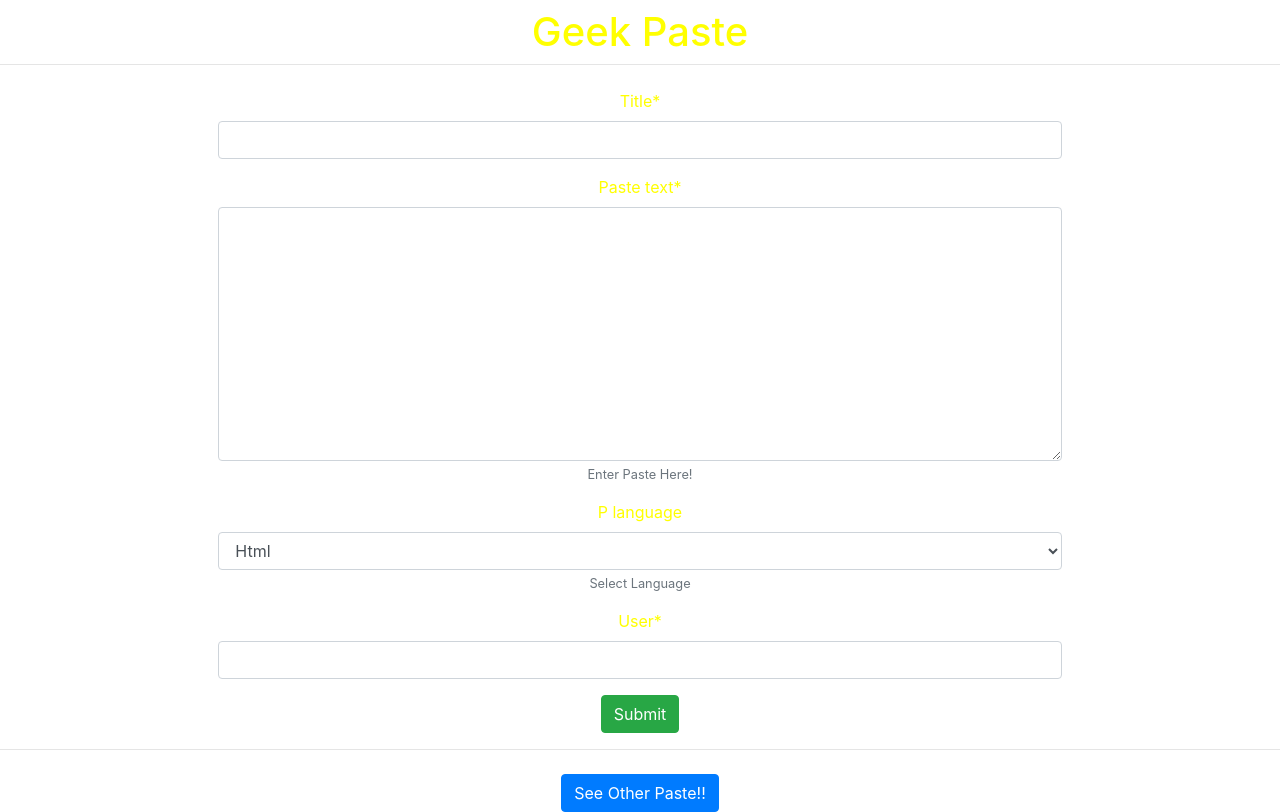
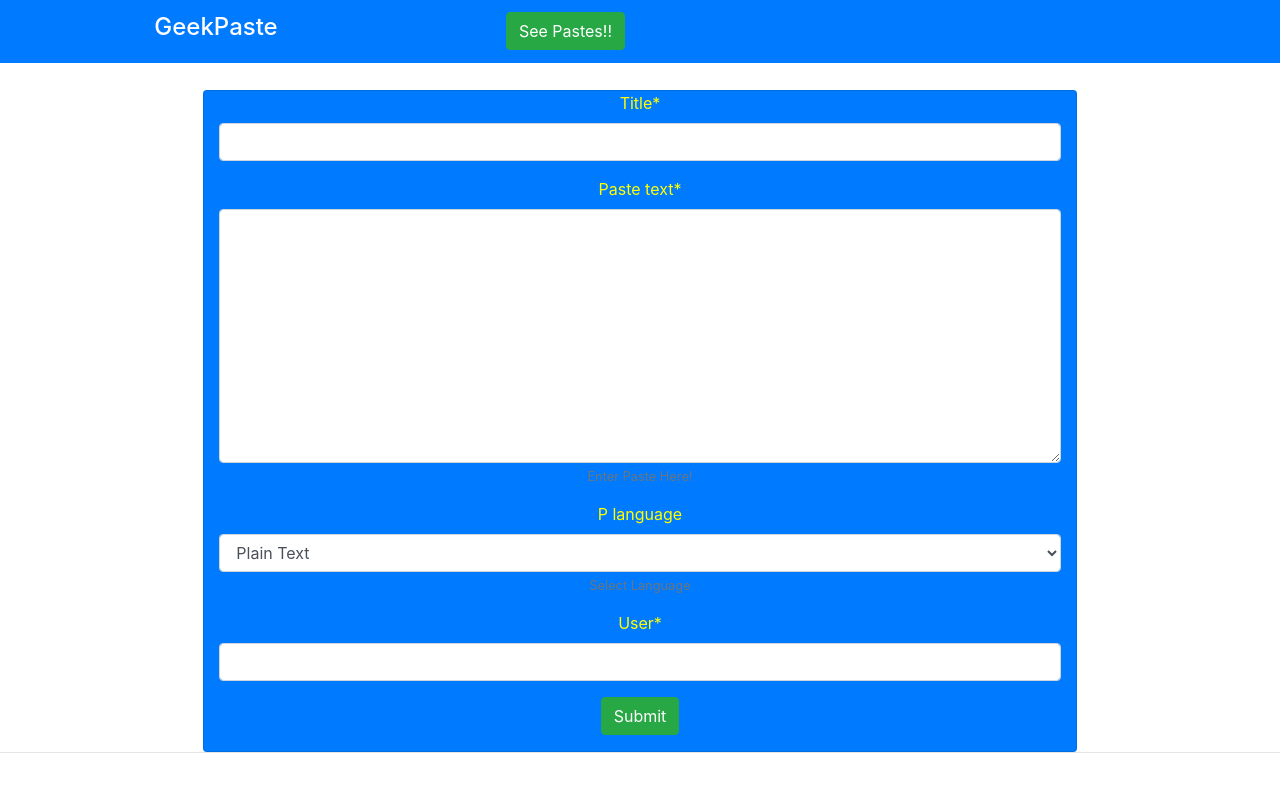
Before and after one commit to geek3000/PasteGeek, a Django app: page / in a window 1280 px wide. After the commit the page ends 753 px from the top, so only its background shows below. Run offline with Django 3.2, Linux system fonts and the light colour scheme; some libraries are stand-ins or nearby versions.

Commit message:
Great improve

```diff
--- a/pastebin_app/forms.py
+++ b/pastebin_app/forms.py
@@ -1,9 +1,12 @@
 from django import forms
 FAVORITE_COLORS_CHOICES = [
+    ('plaintext', 'Plain Text'),
     ('html', 'Html'),
     ('css', 'Css'),
     ('javascript', 'Javascript'),
     ('python', 'Python'),
+    ('php', 'Php'),
+    ('java', 'Java'),
 ]
 
 class PasteForm(forms.Form):
@@ -15,5 +18,5 @@ class PasteForm(forms.Form):
     user = forms.CharField(max_length=10)
 
 class CommentForm(forms.Form):
-    Name = forms.CharField(max_length=10)
-    comment = forms.CharField(widget=forms.Textarea, help_text="Your comment Here!")
+    Name = forms.CharField(max_length=10, required=True)
+    comment = forms.CharField(widget=forms.Textarea, help_text="Your comment Here!", required=True)
--- a/pastebin_app/templates/pastebin_app/views/index.html
+++ b/pastebin_app/templates/pastebin_app/views/index.html
@@ -16,10 +16,18 @@
 </head>
 
 <body>
-    <h1 class="mt-2">Geek Paste</h1>
-    <hr class="mt-0 mb-4">
-    <div class="row justify-content-center">
-        <div class="col-8">
+    <nav class="navbar navbar-expand-md navbar-dark fixed-top bg-primary">
+        <div class="col-4">
+            <a href="/" class="navbar-brand">
+                <h4>GeekPaste</h4>
+            </a>
+        </div>
+        <div class="col-2  text-right">
+            <a href="/pastes/"><button type="submit" class="btn btn-success">See Pastes!!</button></a>
+        </div>
+    </nav>
+    <div class="row justify-content-center" style="margin-top: 90px !important;">
+        <div class="card bg-primary col-8">
             {% load crispy_forms_tags %}
             <form method="post" action="/" novalidate>
                 {% csrf_token %}
@@ -32,9 +40,7 @@
     </div>
     <hr class="mt-0 mb-4">
     <div class="row justify-content-center">
-        <div class="col-4">
-            <a href="/pastes/"><button type="submit" class="btn btn-primary">See Other Paste!!</button></a>
-        </div>
+
     </div>
 </body>
 
--- a/pastebin_app/views.py
+++ b/pastebin_app/views.py
@@ -21,6 +21,8 @@ def home(request):
             else:
                 new_item = Paste(title=title, paste_text=paste_text, user=user)
             new_item.save()
+            return redirect('/pastes/')
+        else:
             return render(request, 'pastebin_app/views/index.html',  {'form': form})
     return render(request, 'pastebin_app/views/index.html',  {'form': form})
 
@@ -31,10 +33,14 @@ def list(request):
 
 
 def display(request, id):
-    paste = Paste.objects.filter(id=id)
+    pastes = Paste.objects.filter(id=id)
     comments = Comment.objects.filter(id_paste=id)
     form = CommentForm(request.POST or None)
-    return render(request, 'pastebin_app/views/display.html',  {'paste': paste[0], 'form': form, 'comments': comments})
+    try:
+        paste=pastes[0]
+    except:
+        paste=False
+    return render(request, 'pastebin_app/views/display.html',  {'paste': paste, 'form': form, 'comments': comments})
 
 
 def save_comment(request, id):
@@ -46,9 +52,9 @@ def save_comment(request, id):
             comment = form.cleaned_data['comment']
             new_comment = Comment(name=name, comment=comment, id_paste=id)
             new_comment.save()
-            return redirect("/pastes/"+str(id))
+            return redirect("/pastes/"+str(id), {'form': form})
         else:
-            return redirect("/pastes/"+str(id))
+            return redirect("/pastes/"+str(id), {'form': form})
 
 def delete(request, id):
     paste=Paste.objects.filter(id=id)
--- /dev/null
+++ b/requirement.txt
@@ -0,0 +1,2 @@
+Django==3.0.1
+django-crispy-forms==1.8.1
```
Also changed, not shown: pastebin_app/templates/pastebin_app/views/display.html (+29 -8 lines), pastebin_app/templates/pastebin_app/views/pastes.html (+23 -5 lines), pastebin_app/migrations/0004_auto_20191231_1324.py (added).
